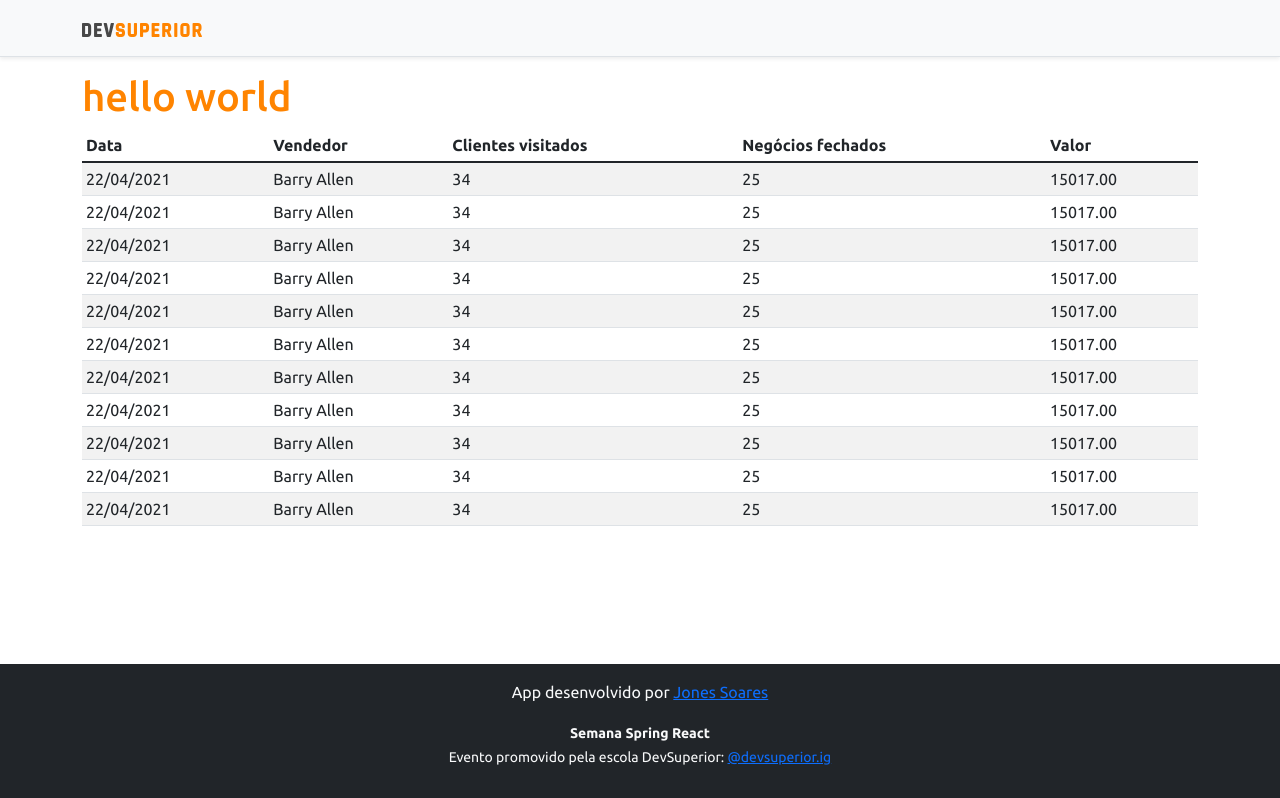
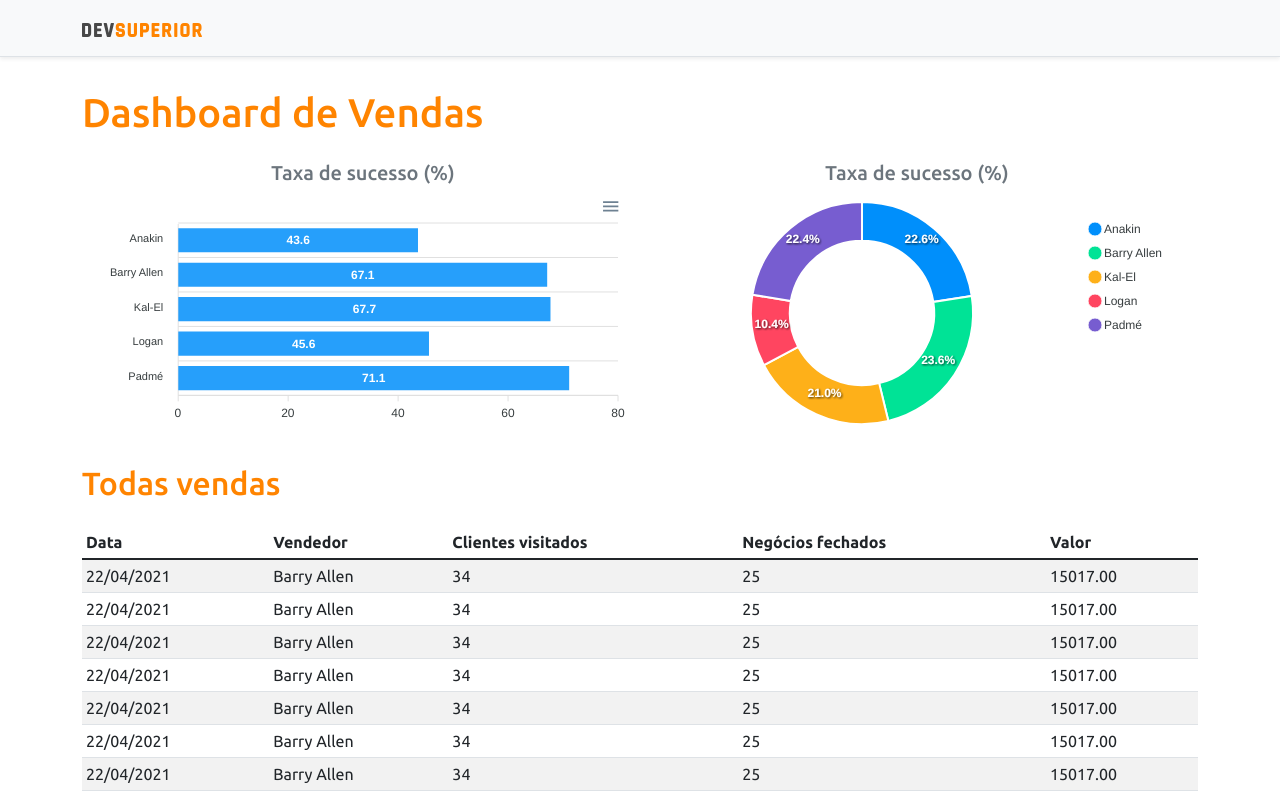
Before and after one commit to JCodeTalker/project-sds4, a React (Create React App) app in the folder frontend/: page / in a window 1280 px wide. Shown: the top 798 px of the page. Built offline with nearby package versions, Linux system fonts and the light colour scheme.

Commit message:
Static charts

```diff
--- a/frontend/package.json
+++ b/frontend/package.json
@@ -11,8 +11,10 @@
     "@types/node": "^12.0.0",
     "@types/react": "^17.0.0",
     "@types/react-dom": "^17.0.0",
+    "apexcharts": "^3.28.1",
     "bootstrap": "^5.1.0",
     "react": "^17.0.2",
+    "react-apexcharts": "^1.3.9",
     "react-dom": "^17.0.2",
     "react-scripts": "4.0.3",
     "typescript": "^4.1.2",
--- a/frontend/src/App.tsx
+++ b/frontend/src/App.tsx
@@ -1,4 +1,6 @@
+import BarChart from "components/BarChart";
 import DataTable from "components/DataTable";
+import DonutChart from "components/DonutChart";
 import Footer from "components/Footer";
 import NavBar from "components/NavBar";
 
@@ -7,7 +9,22 @@
     <>
       <NavBar></NavBar>
       <div className="container">
-        <h1 className="text-primary">hello world</h1>
+        <h1 className="text-primary py-3">Dashboard de Vendas</h1>
+        <div className="row px-3">
+          <div className="col-sm-6">
+            <h5 className="text-center text-secondary">Taxa de sucesso (%)</h5>
+            <BarChart />
+          </div>
+          <div className="col-sm-6">
+            <h5 className="text-center text-secondary">Taxa de sucesso (%)</h5>
+            <DonutChart />
+          </div>
+        </div>
+
+        <div className="py-3">
+          <h2 className='text-primary'>Todas vendas</h2>
+        </div>
+
         <DataTable />
       </div>
       <Footer />
--- /dev/null
+++ b/frontend/src/components/BarChart/index.tsx
@@ -0,0 +1,33 @@
+import Chart from 'react-apexcharts'
+
+const BarChart = () => {
+  const options = {
+    plotOptions: {
+      bar: {
+        horizontal: true,
+      }
+    },
+  };
+
+  const mockData = {
+    labels: {
+      categories: ['Anakin', 'Barry Allen', 'Kal-El', 'Logan', 'Padmé']
+    },
+    series: [
+      {
+        name: "% Sucesso",
+        data: [43.6, 67.1, 67.7, 45.6, 71.1]
+      }
+    ]
+  };
+
+  return (
+    <Chart
+      options={{ ...options, xaxis: mockData.labels }}
+      series={mockData.series}
+      type="bar"
+      height="240"
+    />
+  );
+}
+export default BarChart
--- /dev/null
+++ b/frontend/src/components/DonutChart/index.tsx
@@ -0,0 +1,25 @@
+import Chart from 'react-apexcharts'
+
+const DonutChart = () => {
+
+  const mockData = {
+    series: [477138, 499928, 444867, 220426, 473088],
+    labels: ['Anakin', 'Barry Allen', 'Kal-El', 'Logan', 'Padmé']
+  }
+
+  const options = {
+    legend: {
+      show: true
+    }
+  }
+
+  return (
+    <Chart
+      options={{ ...options, labels: mockData.labels }}
+      series={mockData.series}
+      type="donut"
+      height="240"
+    />
+  );
+}
+export default DonutChart
```
Also changed, not shown: 2 other files (tests, documents, lock files or other folders).
